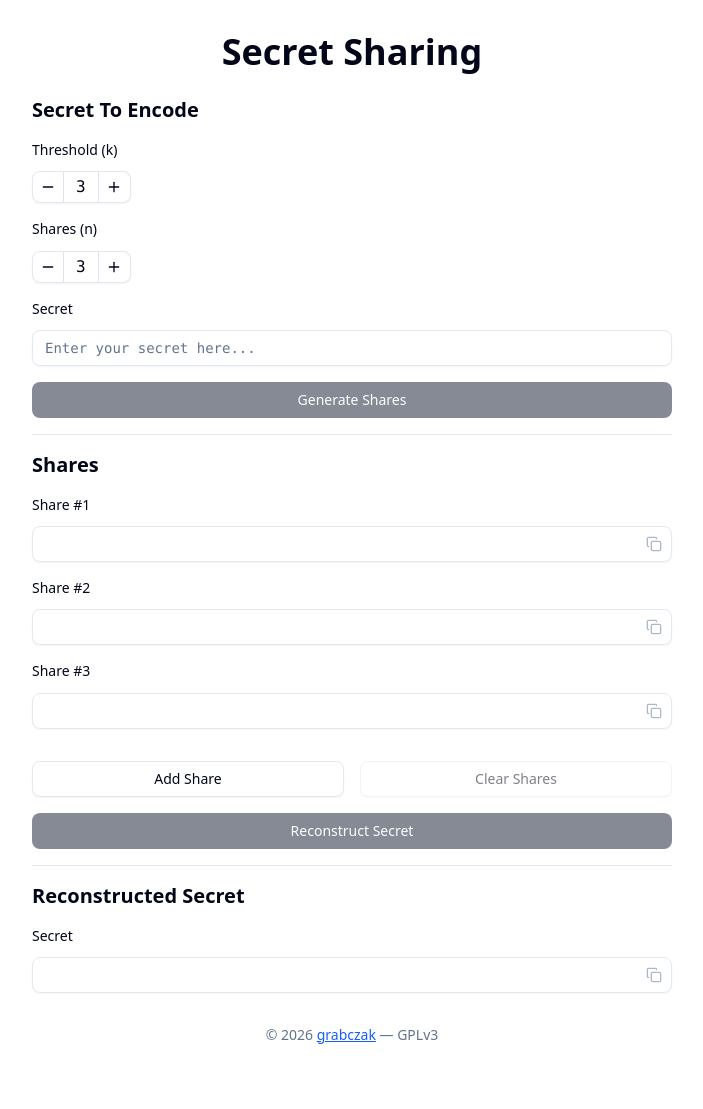
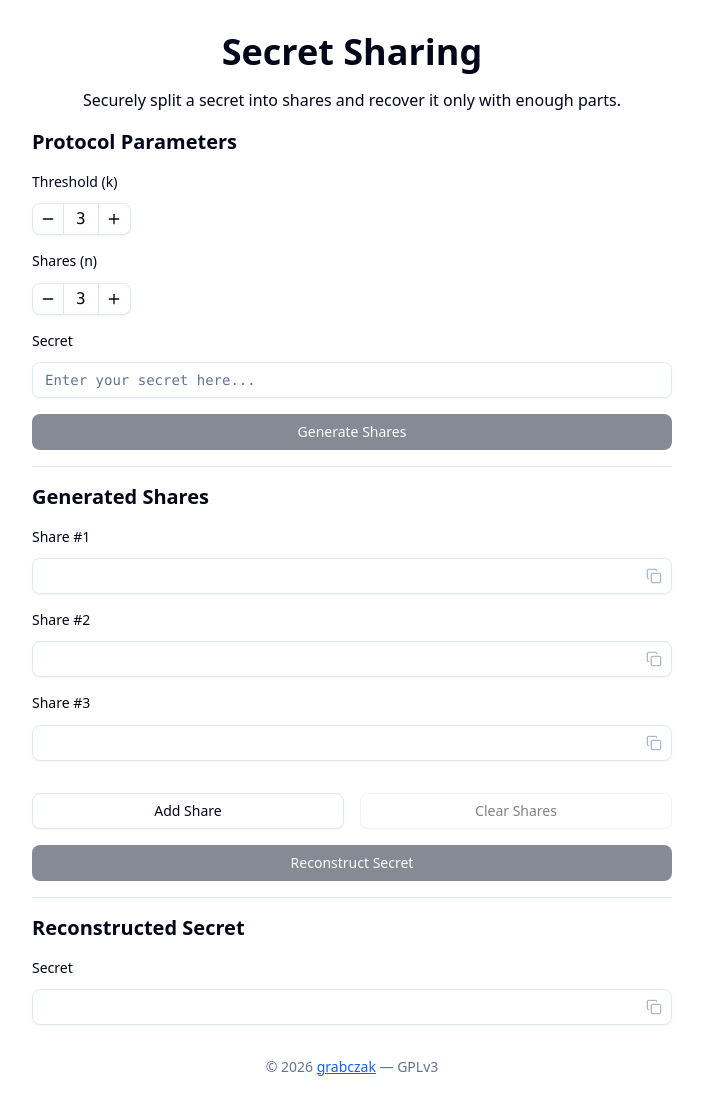
Before and after one commit to grabczak/secret-sharing, a React (Vite) app: page / in a window 1280 px wide. Shown: the whole page, without its empty margins (288-991 px from the left). Before the commit the page ends 1061 px from the top, so only its background shows below. Built offline with nearby package versions, Linux system fonts and the light colour scheme.

Commit message:
Update section titles

```diff
--- a/src/App.tsx
+++ b/src/App.tsx
@@ -12,16 +12,17 @@ function App() {
   return (
     <Provider store={store}>
       <Toaster />
-      <div className="container mx-auto flex h-full max-w-2xl flex-col justify-between px-4 pt-8">
-        <div className="flex flex-col gap-4">
-          <h1 className="mb-2 text-center text-4xl font-bold">Secret Sharing</h1>
+      <div className="container mx-auto flex min-h-full max-w-2xl flex-col justify-between px-4">
+        <div className="flex flex-col gap-4 pt-8">
+          <h1 className="text-center text-4xl font-bold">Secret Sharing</h1>
+          <p className="text-center">Securely split a secret into shares and recover it only with enough parts.</p>
           <SecretEncoder />
           <Separator />
           <GeneratedShares />
           <Separator />
           <ReconstructedSecret />
         </div>
-        <footer className="text-muted-foreground pt-8 pb-4 text-center text-sm">
+        <footer className="text-muted-foreground py-8 text-center text-sm">
           © 2026{" "}
           <a href="https://github.com/grabczak" target="_blank">
             grabczak
--- a/src/components/GeneratedShares.tsx
+++ b/src/components/GeneratedShares.tsx
@@ -67,7 +67,7 @@ export function GeneratedShares() {
 
   return (
     <section className="flex flex-col gap-4">
-      <h2 className="text-xl font-bold">Shares</h2>
+      <h2 className="text-xl font-bold">Generated Shares</h2>
       <form ref={formRef} onSubmit={handleSecretReconstruction} className="flex flex-col gap-8">
         <FieldSet className="gap-4">
           {shares.map((share, i) => (
--- a/src/components/SecretEncoder.tsx
+++ b/src/components/SecretEncoder.tsx
@@ -77,7 +77,7 @@ export function SecretEncoder() {
 
   return (
     <section className="flex flex-col gap-4">
-      <h2 className="text-xl font-bold">Secret To Encode</h2>
+      <h2 className="text-xl font-bold">Protocol Parameters</h2>
       <form ref={formRef} onSubmit={handleShareGeneration} className="flex flex-col gap-4">
         <FieldSet className="gap-4">
           <Field>
```
